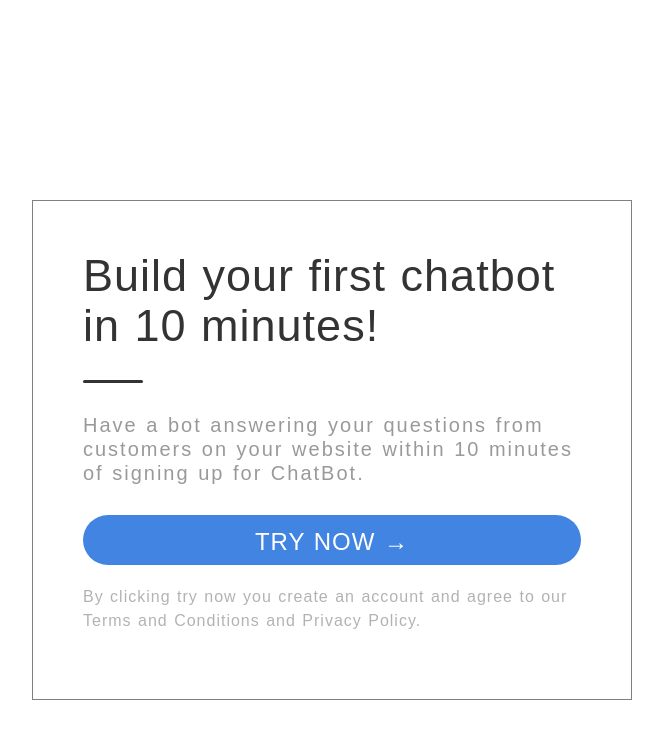
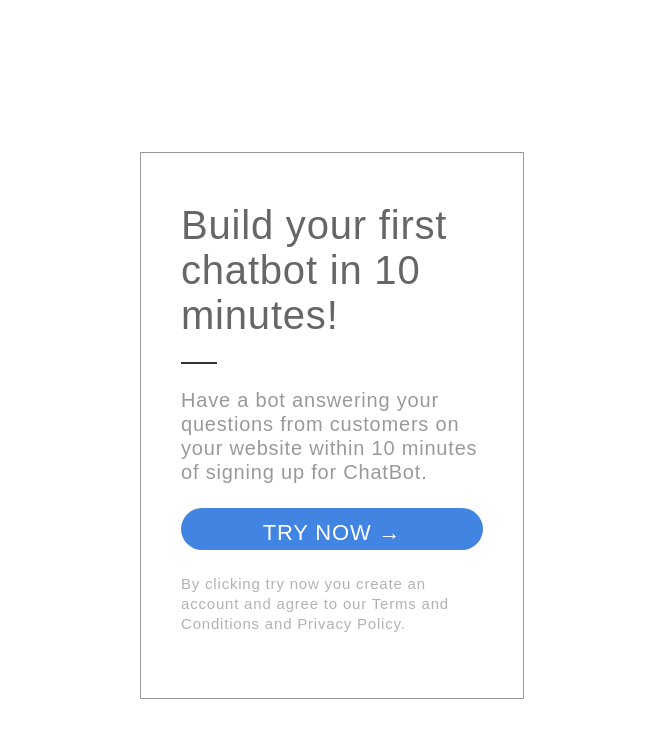
Before and after one commit to Adil8081/call-to-action-card, a plain HTML site: page src/index.html in a window 1280 px wide. Shown: the whole page, without its empty margins (308-971 px from the left). Drawn offline with Linux system fonts and the light colour scheme.

Commit message:
changes made on unecessary class and naming.

```diff
--- a/src/index.html
+++ b/src/index.html
@@ -2,85 +2,72 @@
   <head>
     <style>
       * {
-        margin: 0px;
+        margin: 24px 0px;
         padding: 0px;
+        font-weight: 100;
         font-family: sans-serif;
-        color: rgba(0, 0, 0, 1);
-        letter-spacing: 1px;
-        word-spacing: 1px;
-        line-height: 24px;
+        color: rgba(0, 0, 0, 0.8);
+        box-sizing: border-box;
+        letter-spacing: 0.8px;
       }
 
-      #card {
-        height: 500px;
-        width: 600px;
-        border: 1px solid grey;
-        box-sizing: border-box;
-        margin: 200px auto;
-        padding: 50px;
+      article{
+        width: 30%;
+        border: 0.8px solid rgba(0, 0, 0, 0.4);
+        margin: 10% auto;
+        padding: 40px;
       }
 
-      h1 {
-        height: 30%;
-        font-size: 45px;
-        font-weight: 300;
-        color: rgba(0, 0, 0, 0.8);
-        line-height: 50px;
+      h1{
+        font-size: 40px;
+        color: rgba(0, 0, 0, 0.6);
+        margin-top: 10px;
       }
 
-      #underline {
+      div{
         width: 12%;
-        height: 3px;
-        background-color: rgba(0, 0, 0, 0.8);
-        border-radius: 50px;
-        margin: 10px 0px;
-      }
-
-      #about{
-        margin: 30px 0px;
-        color: rgba(0, 0, 0, 0.4);
-        font-size:20px;
-        letter-spacing: 2px;
-      }
-
-      #button{
-        background-color: #4184e1;
-        border-radius: 50px;
-        box-sizing: border-box;
-        height: 50px;
-        margin: 20px 0px;
-        text-align: center;
-        color: white;
-
-      }
-
-      h2{
-        color: white;
-        font-weight: 300;
-        padding: 15px 0px;
-
+        border: 1px solid ;
       }
 
       p{
-        margin: 20px 0px;
+        font-size: 20px;
+        font-weight: 400;
+        line-height: 24px;
+        color: rgba(0, 0, 0, 0.4);
+      }
+
+      a{
+        display: block;
+        height: 6%;
+        color: white;
+        background-color: #4184e1;
+        border-radius: 40px;
+        text-align: center;
+        text-decoration: none;
+        text-transform: uppercase;
+        font-size: 22px;
+        padding: 12px 0px;
+      }
+
+      .tnc{
+        font-size: 15px;
+        line-height: 20px;
         color: rgba(0, 0, 0, 0.3);
+        font-weight: 400;
       }
 
     </style>
   </head>
   <body>
-    <article id="card">
+    <article>
       <h1>Build your first chatbot in 10 minutes!</h1>
-      <div id="underline"></div>
-      <p id="about">
+      <div></div>
+      <p>
         Have a bot answering your questions from customers on your website
         within 10 minutes of signing up for ChatBot.
       </p>
-      <div id="button">
-
-        <h2>TRY NOW &RightArrow;</h2>
-      </div>
-      <p>
+      <a href="#">Try Now &rarr;</a>
+      <pn class="tnc">
         By clicking try now you create an account and agree to our Terms and
         Conditions and Privacy Policy.
       </p>
```
